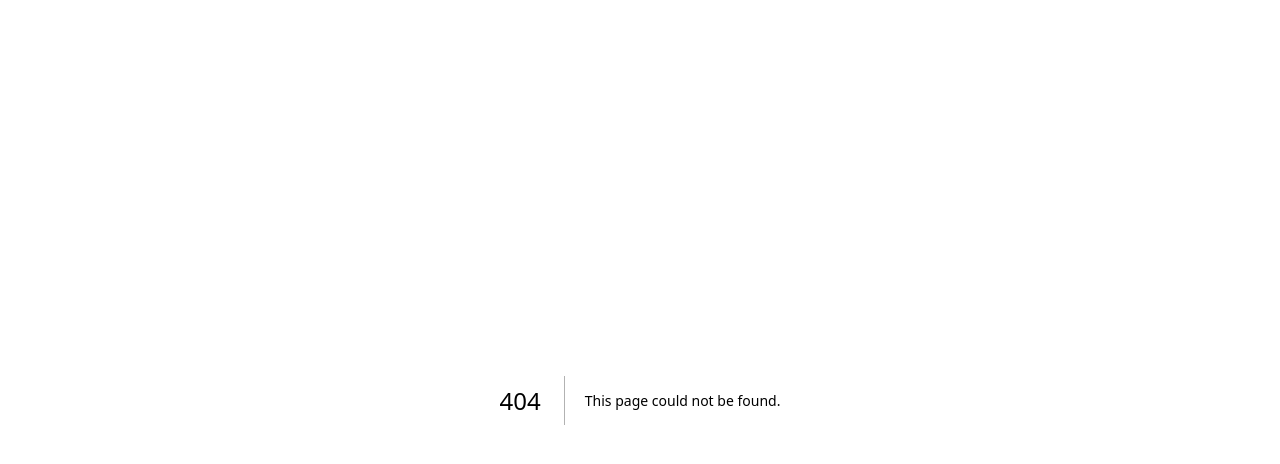
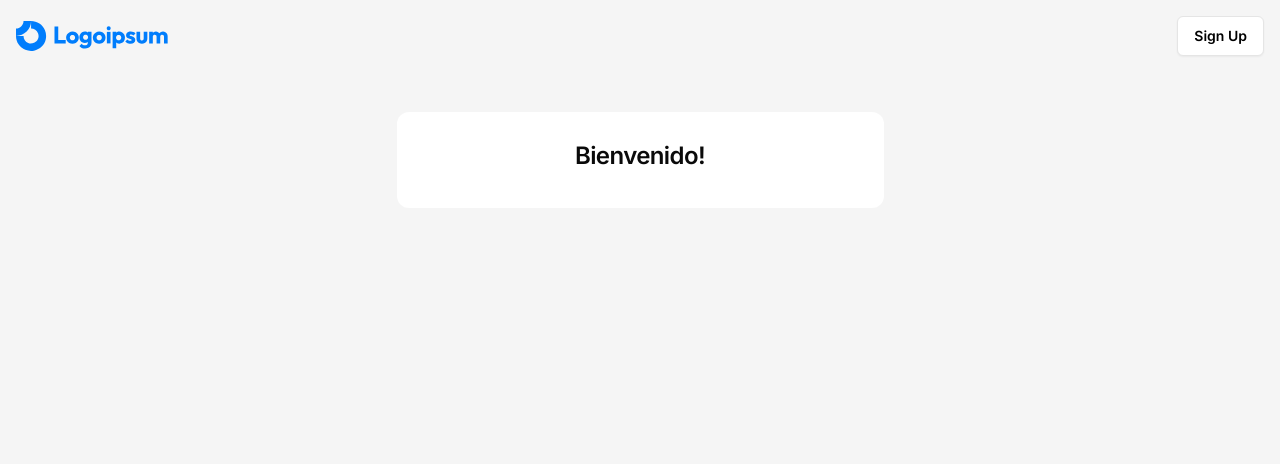
Before and after one commit to KT1G/Jira-Clone, a Next.js app in the folder my-jira-clone/: page /sign-in in a window 1280 px wide. Before the commit this address had no page. Shown: the top 464 px of the page. Built offline with nearby package versions, Linux system fonts and the light colour scheme.

Commit message:
Sign-in and Sign-out pages

```diff
--- /dev/null
+++ b/my-jira-clone/src/app/(auth)/layout.tsx
@@ -0,0 +1,23 @@
+import { Button } from "@/components/ui/button";
+import Image from "next/image";
+
+interface AuthLayoutProps {
+  children: React.ReactNode;
+}
+const AuthLayout = ({ children }: AuthLayoutProps) => {
+  return (
+    <main className="min-h-screen bg-neutral-100">
+      <div className="mx-auto max-w-screen-2xl p-4">
+        <nav className="flex items-center justify-between">
+          <Image src="/logo.svg" alt="logo" width={152} height={56} />
+          <Button variant="secondary">Sign Up</Button>
+        </nav>
+        <div className="flex flex-col items-center justify-center pt-4 md:pt-14">
+          {children}
+        </div>
+      </div>
+    </main>
+  );
+};
+
+export default AuthLayout;
--- /dev/null
+++ b/my-jira-clone/src/app/(auth)/sign-in/page.tsx
@@ -0,0 +1,8 @@
+import { SignInCard } from "@/features/auth/components/sign-in-card";
+import React from "react";
+
+const SignInPage = () => {
+  return <SignInCard />;
+};
+
+export default SignInPage;
--- /dev/null
+++ b/my-jira-clone/src/app/(auth)/sign-out/page.tsx
@@ -0,0 +1,7 @@
+import React from "react";
+
+const SignOutPage = () => {
+  return <div>SignOutPage</div>;
+};
+
+export default SignOutPage;
--- a/my-jira-clone/src/app/layout.tsx
+++ b/my-jira-clone/src/app/layout.tsx
@@ -1,17 +1,11 @@
 import type { Metadata } from "next";
-import localFont from "next/font/local";
+import { Inter } from "next/font/google";
+
+import { cn } from "@/lib/utils";
+
 import "./globals.css";
 
-const geistSans = localFont({
-  src: "./fonts/GeistVF.woff",
-  variable: "--font-geist-sans",
-  weight: "100 900",
-});
-const geistMono = localFont({
-  src: "./fonts/GeistMonoVF.woff",
-  variable: "--font-geist-mono",
-  weight: "100 900",
-});
+const inter = Inter({ subsets: ["latin"] });
 
 export const metadata: Metadata = {
   title: "Create Next App",
@@ -25,9 +19,7 @@
 }>) {
   return (
     <html lang="en">
-      <body
-        className={`${geistSans.variable} ${geistMono.variable} antialiased`}
-      >
+      <body className={cn(inter.className, "min-h-screen antialiased")}>
         {children}
       </body>
     </html>
--- /dev/null
+++ b/my-jira-clone/src/components/dotted-separator.tsx
@@ -0,0 +1,22 @@
+import { cn } from "@/lib/utils";
+
+interface DottedSeparatorProps {
+  className?: string;
+  color?: string;
+  height?: string;
+  dotSize?: string;
+  gapSize?: string;
+  direction?: "horizontal" | "vertical";
+}
+export const DottedSeparator = ({
+  className,
+  color = "#d4d4d8",
+  height = "2px",
+  dotSize = "2px",
+  gapSize = "6px",
+  direction = "horizontal",
+}: DottedSeparatorProps) => {
+  const isHorizontal = direction === "horizontal";
+
+  return <div>Separator</div>;
+};
--- /dev/null
+++ b/my-jira-clone/src/features/auth/components/sign-in-card.tsx
@@ -0,0 +1,12 @@
+import { Card, CardContent, CardHeader, CardTitle } from "@/components/ui/card";
+
+export const SignInCard = () => {
+  return (
+    <Card className="h-full w-full border-none shadow-none md:w-[487px]">
+      <CardHeader className="flex items-center justify-center p-7 text-center">
+        <CardTitle className="text-2xl">Bienvenido!</CardTitle>
+      </CardHeader>
+      <div className="mb-2 px-7"></div>
+    </Card>
+  );
+};
```
Also changed, not shown: my-jira-clone/public/logo.svg (added).
